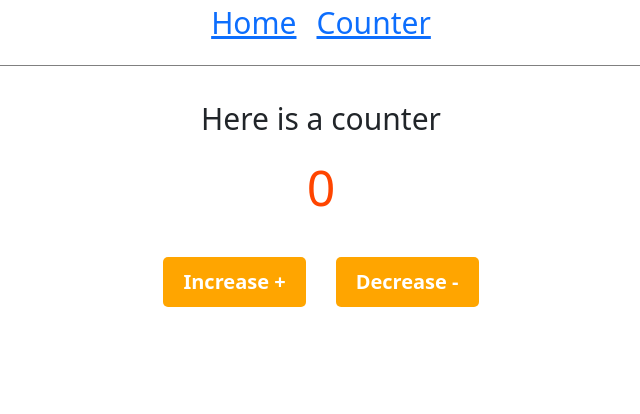
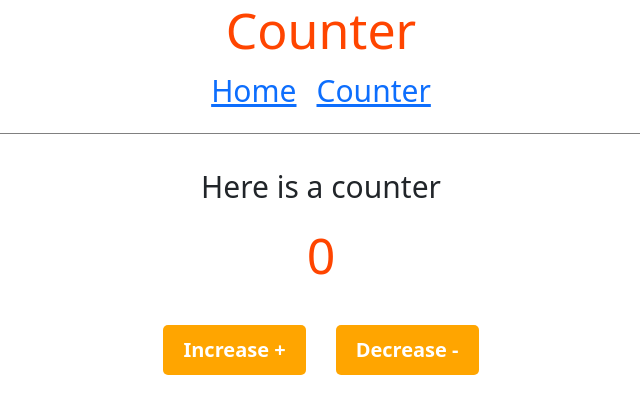
Before and after one commit to Roland-Sankara/react-tutor, a React (Create React App) app: page /counter in a window 1280 px wide. Shown: the top 414 px of the page, without its empty margins (319-959 px from the left). Built offline with nearby package versions, Linux system fonts and the light colour scheme.

Commit message:
update: lesson 4

```diff
--- a/src/components/Counter.js
+++ b/src/components/Counter.js
@@ -15,6 +15,7 @@ export default function Counter(){
 
     return (
         <div>
+            <h1>Counter</h1>
             <Header>
                 <Link to="/">Home</Link>
                 <Link to="/counter">Counter</Link>
```
